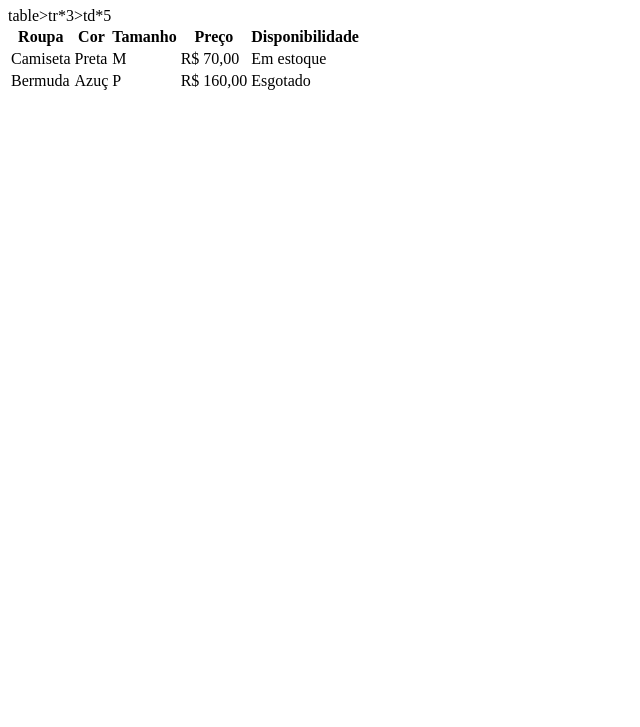
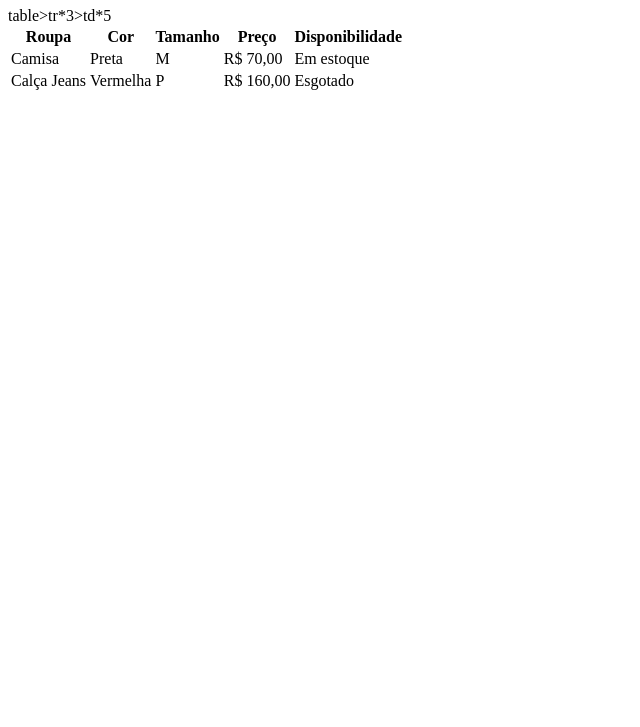
Before and after one commit to camila-sousa/aula-tabelas, a plain HTML site: page index.html in a window 1280 px wide. Shown: the part 73-800 px from the top of the page, without its empty margins (0-640 px from the left). Drawn offline with Linux system fonts and the light colour scheme.

Commit message:
trocado de azul para vermelha

```diff
--- a/index.html
+++ b/index.html
@@ -18,15 +18,15 @@
             <th>Disponibilidade</th>
         </tr>
         <tr>
-            <td>Camiseta</td>
+            <td>Camisa</td>
             <td>Preta</td>
             <td>M</td>
             <td>R$ 70,00</td>
             <td>Em estoque</td>
         </tr>
         <tr>
-            <td>Bermuda</td>
-            <td>Azuç</td>
+            <td>Calça Jeans</td>
+            <td>Vermelha</td>
             <td>P</td>
             <td>R$ 160,00</td>
             <td>Esgotado</td>
```
